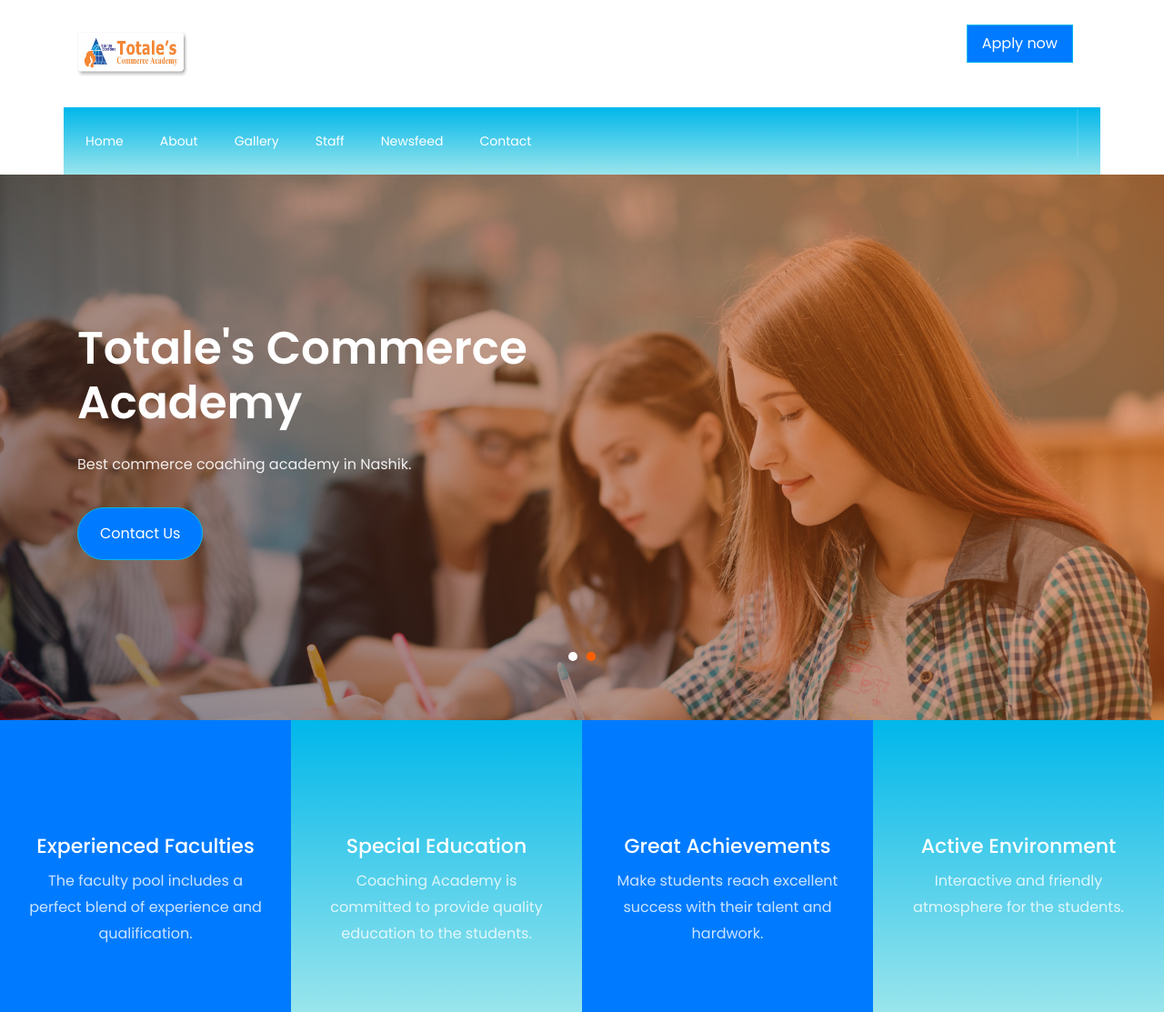
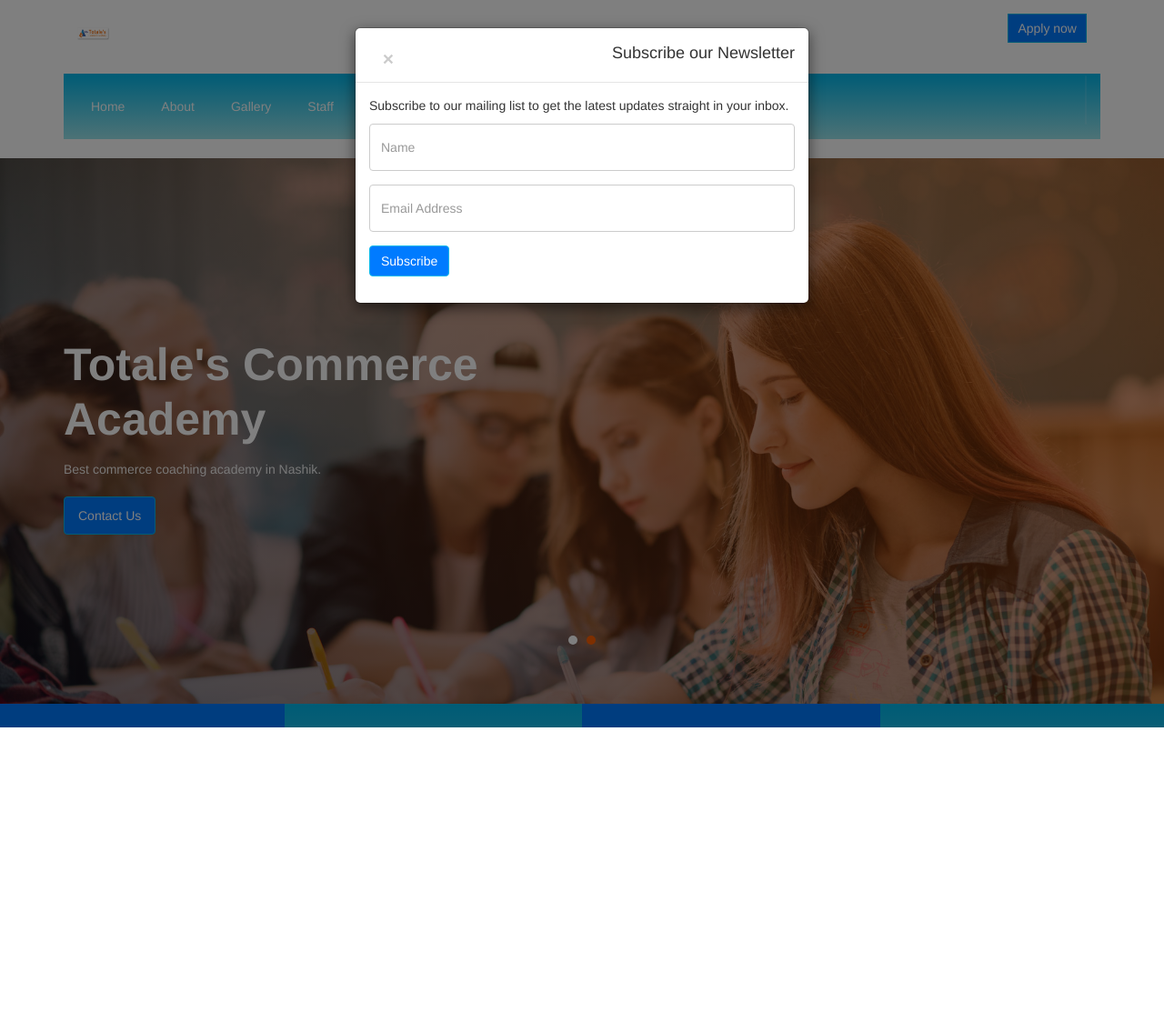
Before and after one commit to Unisight-Technologies/totale-commerece-website, a Django app: page / in a window 1280 px wide. Shown: the top 1113 px of the page at 91% size. After the commit the page ends 800 px from the top, so only its background shows below. Run offline with Django 3.2, Linux system fonts and the light colour scheme; some libraries are stand-ins or nearby versions; some web fonts are replaced.

Commit message:
Added automatic popup

```diff
--- a/totale/commerce_app/templates/index.html
+++ b/totale/commerce_app/templates/index.html
@@ -4,11 +4,40 @@
 
 
 <body>
+          <!-- Automatic popup -->
+          <script src="https://code.jquery.com/jquery-3.5.1.min.js" integrity="sha256-9/aliU8dGd2tb6OSsuzixeV4y/faTqgFtohetphbbj0=" crossorigin="anonymous"></script>
+          <link rel="stylesheet" href="https://maxcdn.bootstrapcdn.com/bootstrap/3.3.7/css/bootstrap.min.css">
+          <script src="https://ajax.googleapis.com/ajax/libs/jquery/1.12.4/jquery.min.js"></script>
+          <script src="https://maxcdn.bootstrapcdn.com/bootstrap/3.3.7/js/bootstrap.min.js"></script>
+          <script>
+          	$(document).ready(function(){
+          		$("#myModal").modal('show');
+          	});
+          </script>
+          <div id="myModal" class="modal">
+      <div class="modal-dialog">
+          <div class="modal-content">
+              <div class="modal-header">
+                  <button style="margin-right: 230px;" type="button" class="close" data-dismiss="modal" aria-hidden="true">&times;</button>
+                  <h4 class="modal-title">Subscribe our Newsletter</h4>
+              </div>
+              <div class="modal-body">
+  				<p>Subscribe to our mailing list to get the latest updates straight in your inbox.</p>
+                  <form>
+                      <div class="form-group">
+                          <input type="text" class="form-control" placeholder="Name">
+                      </div>
+                      <div class="form-group">
+                          <input type="email" class="form-control" placeholder="Email Address">
+                      </div>
+                      <button type="submit" class="btn btn-primary">Subscribe</button>
+                  </form>
+              </div>
+          </div>
+      </div>
+  </div>
+  <section class="home-slider owl-carousel">
 
-
-  <!-- END nav -->
-
-  <section class="home-slider owl-carousel">
     <div class="slider-item" style="background-image:url('{% static 'images/bg_1.jpg' %}');">
       <div class="overlay"></div>
       <div class="container">
```
